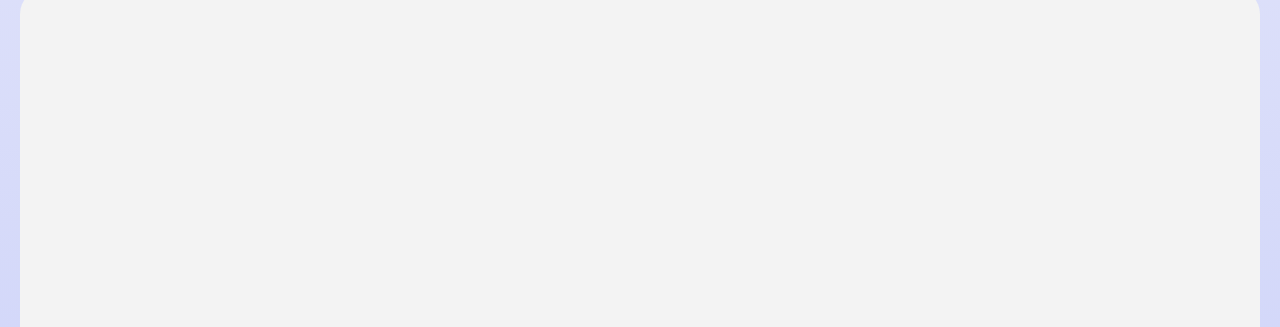
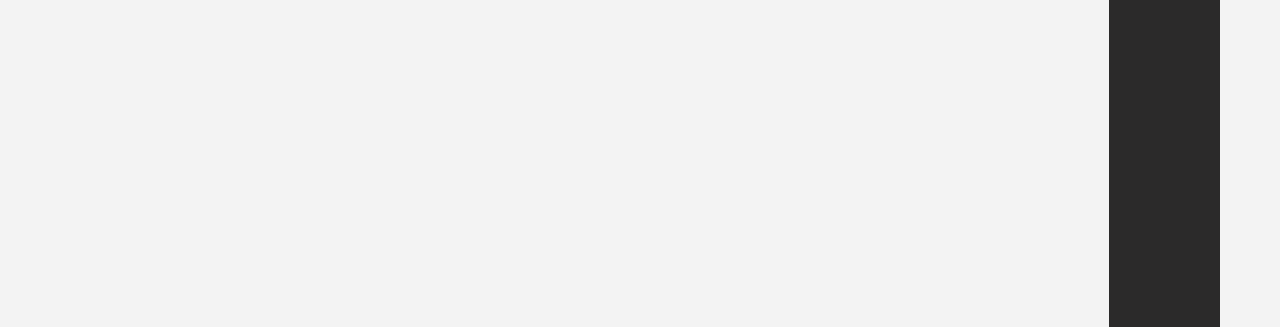
Before and after one commit to rtambunt/internext-landing-page, a website: page index.html in a window 1280 px wide. Shown: the part 91-418 px from the top of the page. Drawn offline with Linux system fonts and the light colour scheme.

Commit message:
Remove margin on container

```diff
--- a/sass/_base.scss
+++ b/sass/_base.scss
@@ -32,16 +32,8 @@
 
 .container {
   background-color: rgb(243, 243, 243);
-  max-width: 124rem;
-  margin: 8rem auto;
   padding: 4rem 6rem;
   min-height: 50rem;
-  border: 1px solid transparent;
-  border-radius: 25px;
-  -webkit-border-radius: 25px;
-  -moz-border-radius: 25px;
-  -ms-border-radius: 25px;
-  -o-border-radius: 25px;
 
   display: grid;
   grid-template-rows: 80vh repeat(8, min-content);
--- a/sass/_header.scss
+++ b/sass/_header.scss
@@ -3,7 +3,6 @@
 
   display: flex;
   justify-content: space-between;
-  align-items: center;
 }
 
 // Components
```
Also changed, not shown: css/style.css.
